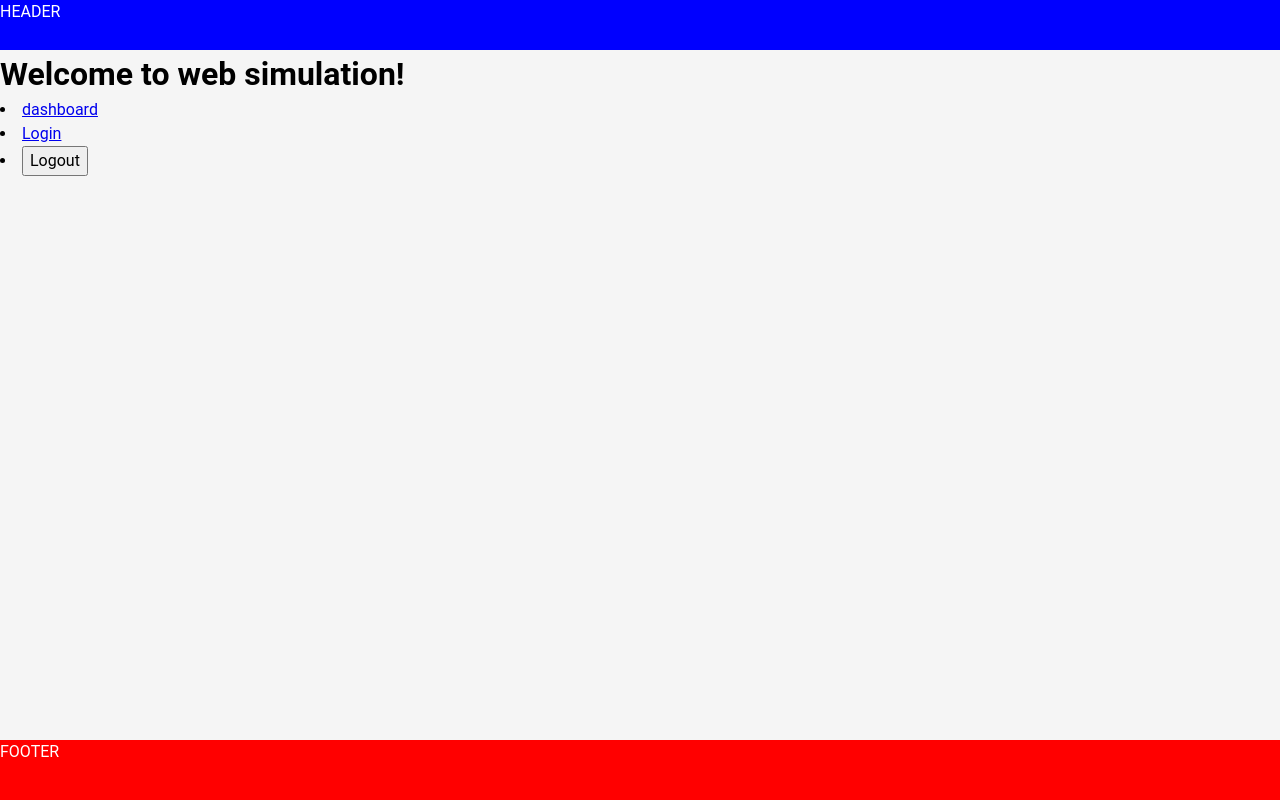
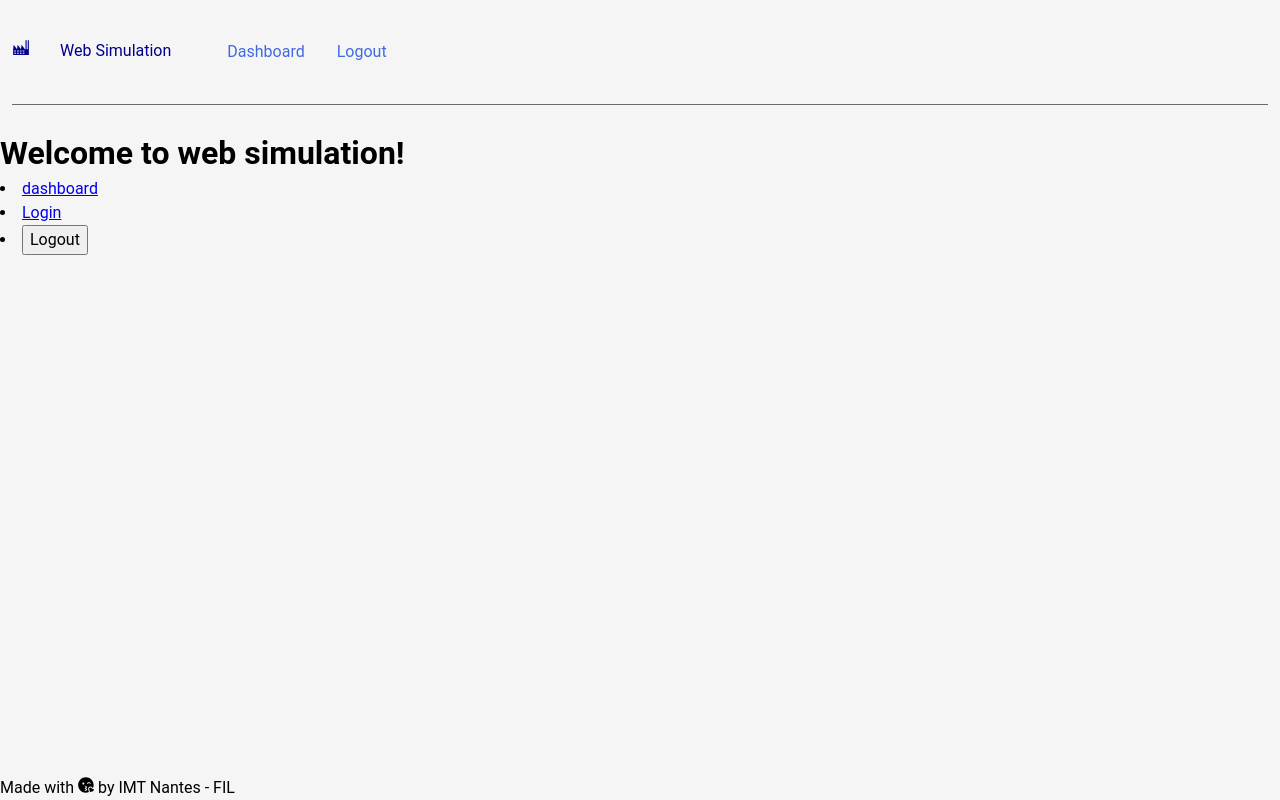
Before and after one commit to Naedri/company-simulation, a Next.js app in the folder client/: page / in a window 1280 px wide. Built offline with nearby package versions, Linux system fonts and the light colour scheme; no server answers.

Commit message:
[feat] header

```diff
--- a/client/components/footer.tsx
+++ b/client/components/footer.tsx
@@ -3,6 +3,9 @@ import Link from "next/link";
 import Error from "next/error";
 import { useRouter } from "next/router";
 import { getUserInfo, register } from "../utils/rest/auth";
+import { FaKissWinkHeart } from 'react-icons/fa';
+
+import styles from '../styles/Footer.module.css';
 
 export default function Form() {
     const router = useRouter();
@@ -10,16 +13,10 @@ export default function Form() {
     const [logError, setError] = useState<Error | null>(null);
     const [logSuccess, setLogSuccess] = useState(false);
 
-    const footerStyle = {
-        backgroundColor: "red",
-        color: "white",
-        width: "100%",
-        height: "60px"
-    };
-
     return (
-        <div className={"Footer"} style={footerStyle}>
-            FOOTER
+        <div className={"footer"}>
+            <div className={styles.draft}></div>
+            Made with <FaKissWinkHeart /> by IMT Nantes - FIL
         </div>
     );
 }
--- a/client/components/header.tsx
+++ b/client/components/header.tsx
@@ -1,8 +1,12 @@
-import { useState } from "react";
+import { useState, ReactComponentElement } from "react";
 import Link from "next/link";
 import Error from "next/error";
 import { useRouter } from "next/router";
 import { getUserInfo, register } from "../utils/rest/auth";
+import styles from '../styles/Header.module.css';
+import { GiFactory } from 'react-icons/gi';
+
+// import { ReactComponentElement as logoIMT } from '../utils/icons/IMT_LOGO.svg';
 
 export default function Form() {
     const router = useRouter();
@@ -10,16 +14,29 @@ export default function Form() {
     const [logError, setError] = useState<Error | null>(null);
     const [logSuccess, setLogSuccess] = useState(false);
 
-    const headerStyle = {
-        backgroundColor: "blue",
-        color: "white",
-        width: "100%",
-        height: "50px"
-    };
+
+
+/*
+    <Link href="/dashboard"><li className={`${styles.menu__item} ${this.props.dashboardOpen ? styles.menu__link__active : ''}`}>Dashboard</a></li></Link>
+    <Link href="/login"><li className={`${styles.menu__item} ${this.props.loginOpen ? styles.menu__link__active : ''}`}>Login</a></li></Link>
+    <Link href="/signin"><li className={`${styles.menu__item} ${this.props.signinOpen ? styles.menu__link__active : ''}`}>Signin</a></li></Link>
+*/
 
     return (
-        <div className={"Header"} style={headerStyle}>
-            HEADER
+        <div className={styles.container}>
+            <header className={`${styles.menu} ${styles.menu__border__bottom}`}>
+                <div className={styles.menu__title}>
+                    <div className={styles.menu__logo}>
+                        <GiFactory />
+                    </div>
+                    <span>Web Simulation</span>
+
+                </div>
+                <ul className={styles.menu__navigation}>
+                    <Link href="/dashboard"><li className={styles.menu__item}><a className={styles.menu__link}>Dashboard</a></li></Link>
+                    <Link href="/login"><li className={styles.menu__item}><a className={styles.menu__link}>Logout</a></li></Link>
+                </ul>
+            </header>
         </div>
     );
 }
--- a/client/package.json
+++ b/client/package.json
@@ -13,7 +13,8 @@
     "axios": "^0.21.1",
     "next": "10.2.0",
     "react": "17.0.2",
-    "react-dom": "17.0.2"
+    "react-dom": "17.0.2",
+    "react-icons": "^4.2.0"
   },
   "devDependencies": {
     "@types/react": "^17.0.5",
--- /dev/null
+++ b/client/styles/Footer.module.css
@@ -0,0 +1,12 @@
+.container {
+    min-height: 100vh;
+    padding: 0 0.5rem;
+    display: flex;
+    flex-direction: column;
+    justify-content: center;
+    align-items: center;
+    height: 100vh;
+}
+
+.draft {
+}
--- /dev/null
+++ b/client/styles/Header.module.css
@@ -0,0 +1,63 @@
+.container{
+    width: 100%;
+    padding-right:.75rem;
+    padding-left: .75rem;
+    margin-right: auto;
+    margin-left: auto;
+    display: block;
+    box-sizing: border-box;
+}
+
+.menu {
+    display: flex;
+    justify-content: flex-start;
+    align-items: center;
+    padding-top: 1rem;
+    padding-bottom: 1rem;
+    margin-bottom: 1.5rem;
+}
+
+.menu__title{
+    display: flex;
+    color: darkblue;
+    align-items: baseline;
+    flex-direction: row;
+}
+
+.menu__logo{
+    margin-right: .5rem;
+    width : 40px;
+    height : 32px;
+    font-size: large;
+}
+
+.menu__navigation{
+    display: flex;
+    flex-wrap: wrap;
+    list-style: none;
+    align-self: flex-end;
+}
+
+.menu__item{
+    text-align: -webkit-match-parent;
+}
+
+.menu__link{
+    background: 0 0;
+    border: 0;
+    border-radius: .25rem;
+
+    display: block;
+    padding: .5rem 1rem;
+    color: royalblue;
+    text-decoration: none;
+    transition: color .15s ease-in-out,background-color .15s ease-in-out,border-color .15s ease-in-out;
+}
+
+.menu__link__active{
+    background-color: dodgerblue;
+}
+
+.menu__border__bottom {
+    border-bottom: 1px solid dimgrey;
+}
--- a/client/styles/globals.css
+++ b/client/styles/globals.css
@@ -20,8 +20,8 @@ dd {
 }
 
 /* Remove list styles on ul, ol elements with a list role, which suggests default styling will be removed */
-ul[role="list"],
-ol[role="list"] {
+ul,
+ol {
   list-style: none;
 }
 
```
